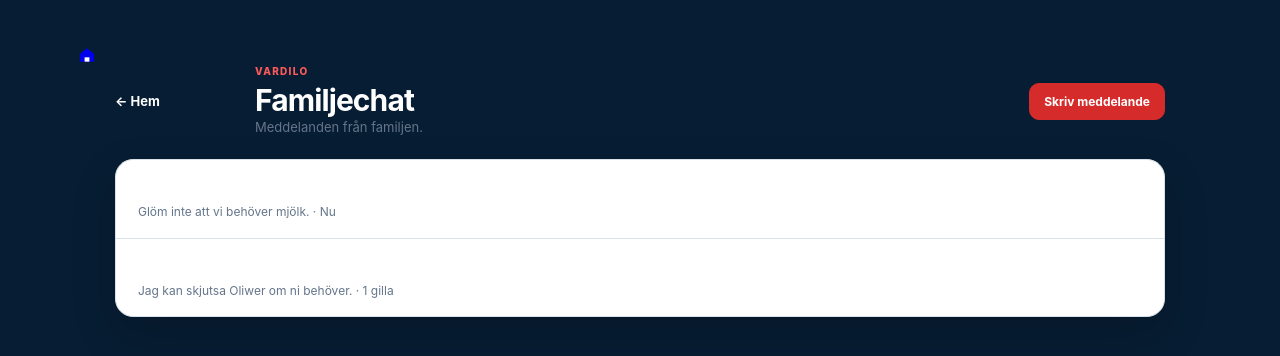
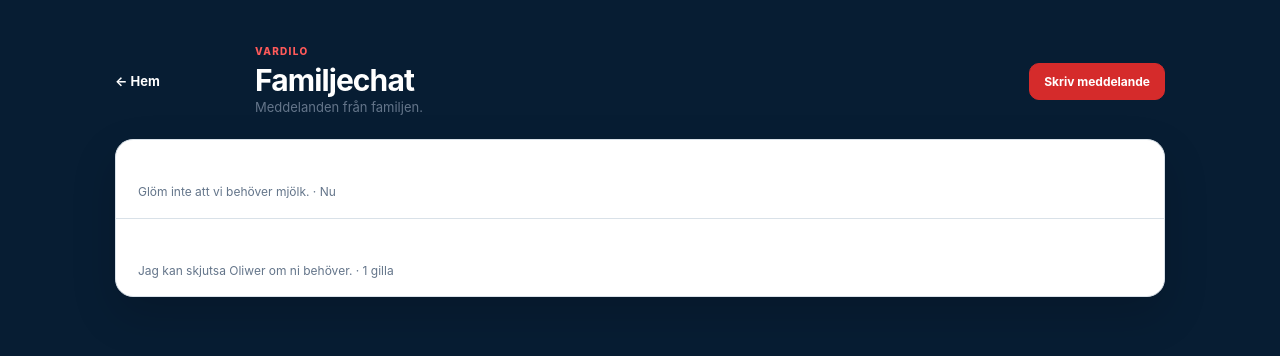
Before and after one commit to AdrianAmbjorn/Vardilo, a Next.js app: page /chat in a window 1280 px wide. Shown: the top 356 px of the page. Built offline with nearby package versions, Linux system fonts and the light colour scheme.

Commit message:
Restore section pages to pre-logo state

```diff
--- a/app/section-page.tsx
+++ b/app/section-page.tsx
@@ -1,15 +1,6 @@
 import Link from "next/link";
 
 type Item = { title: string; meta: string; action?: string };
-
-function HouseIcon() {
-  return (
-    <svg viewBox="0 0 24 24" aria-hidden="true" style={{ width: 20, height: 20, display: "block" }}>
-      <path d="M3.5 10.7 12 3.8l8.5 6.9v8.1a1.2 1.2 0 0 1-1.2 1.2H4.7a1.2 1.2 0 0 1-1.2-1.2v-8.1Z" fill="currentColor" />
-      <path d="M9.1 20v-5.2h5.8V20" fill="white" />
-    </svg>
-  );
-}
 
 export default function SectionPage({
   title,
@@ -24,13 +15,6 @@ export default function SectionPage({
 }) {
   return (
     <main className="section-shell">
-      <Link
-        href="/"
-        aria-label="Till Vardilo hem"
-        className="section-home-logo"
-      >
-        <HouseIcon />
-      </Link>
       <header className="section-header">
         <Link href="/" className="back-link">← Hem</Link>
         <div>
```
